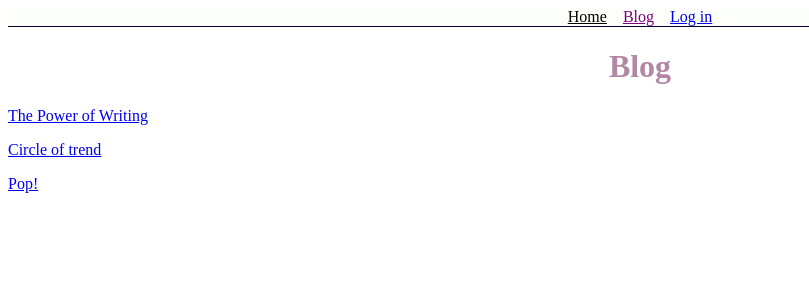
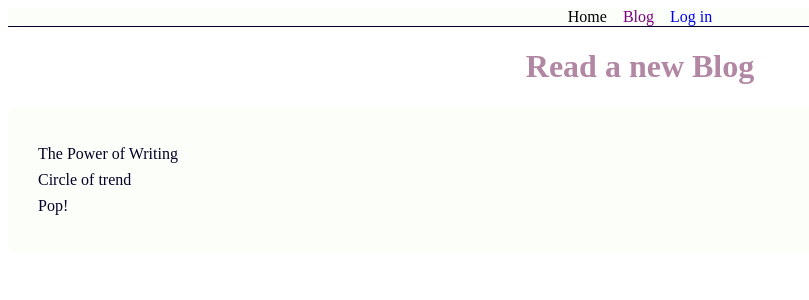
Before and after one commit to 4Drea4/Blog-App, a React (Vite) app: page /blog in a window 1280 px wide. Shown: the top 300 px of the page, without its empty margins (0-809 px from the left). Built offline with nearby package versions, Linux system fonts and the light colour scheme.

Commit message:
styling mostly spacing and added a go back button

```diff
--- a/src/App.css
+++ b/src/App.css
@@ -7,7 +7,10 @@
   background-color: #FBFEF9;
   color: #030027;
   justify-content: center;
-  font-weight: 600px;
+}
+nav a{
+  text-decoration: none;
+  font-weight: 800px;
 }
 
 h1{
@@ -24,6 +27,38 @@ nav button{
   background-color:  #062002;
   color:#FBFEF9;
 }
+
+.allBlogsDiv{
+  border-radius: 10px;
+  margin-top: 10px;
+  background-color: #FBFEF9;
+  padding: 30px;
+}
+
+.allBlogsDiv h1{
+  margin-bottom: 16px;
+  font-size: 28px;
+}
+
+.allBlogsDiv p{
+  margin: 8px 0;
+}
+
+.allBlogsDiv a{
+  text-decoration: none;
+  color:#030027;
+  font-weight: 700px;
+}
+.individual-blog{
+  margin-top: 16px;
+  padding: 16px;
+  background-color: #FBFEF9;
+  border-radius:10px ;
+
+}
+.individual-blog p{
+  font-size: 20px;
+}
 /* prussian blue : #030027
 porcelain: #FBFEF9
 dusty mauve: #B287A3 */
--- a/src/pages/blogs/AllBlogPosts.tsx
+++ b/src/pages/blogs/AllBlogPosts.tsx
@@ -3,8 +3,10 @@ import { posts } from "../../models/posts";
 
 export default function AllBlogPosts(){
     return (
+        <>
+        <h1>Read a new Blog</h1>
         <div className="allBlogsDiv">
-            <h1>Blog</h1>
+
             {posts.map((post) => (
                 <p key={post.id}>
                 <Link to={`/blog/${post.slug}`}>{post.title}</Link>
@@ -12,5 +14,6 @@ export default function AllBlogPosts(){
             )
         )}
         </div>
+        </>
     )
 }
--- a/src/pages/blogs/IndividualBlog.tsx
+++ b/src/pages/blogs/IndividualBlog.tsx
@@ -1,5 +1,6 @@
 import { useParams } from "react-router-dom";
 import { posts } from "../../models/posts";
+import {Link} from 'react-router-dom';
 
 export default function IndividualBlog(){
     const {slug} = useParams();
@@ -14,7 +15,8 @@ if(!lookForPost) {
 
 
 return (
-    <div>
+    <div className="individual-blog">
+        <Link to='/blog' className="back">Go Back</Link>
         <h3>{lookForPost.title}</h3>
         <p>{lookForPost.content}</p>
 
```
